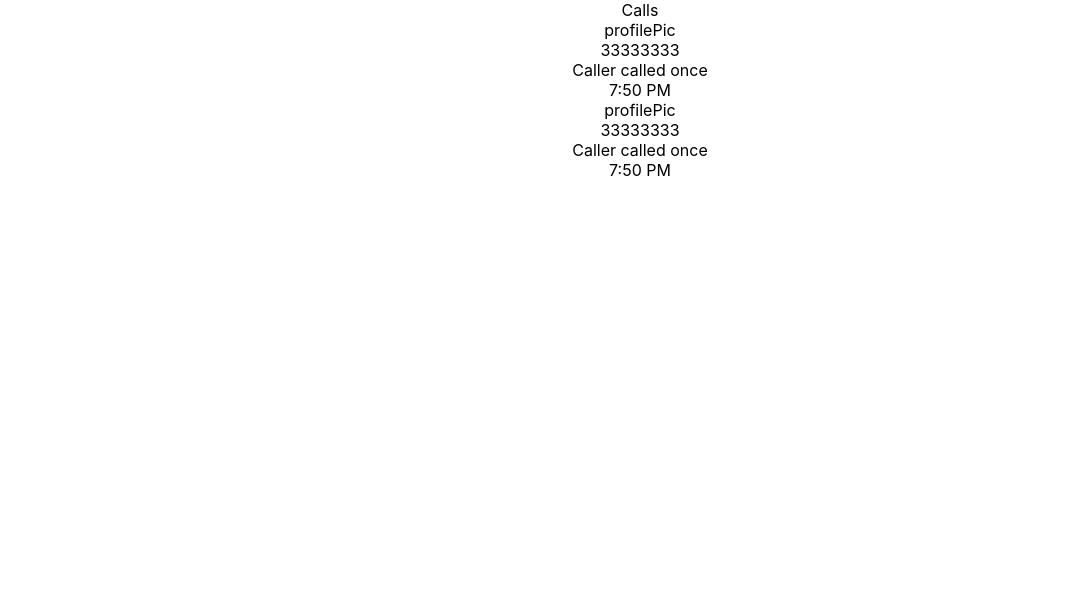
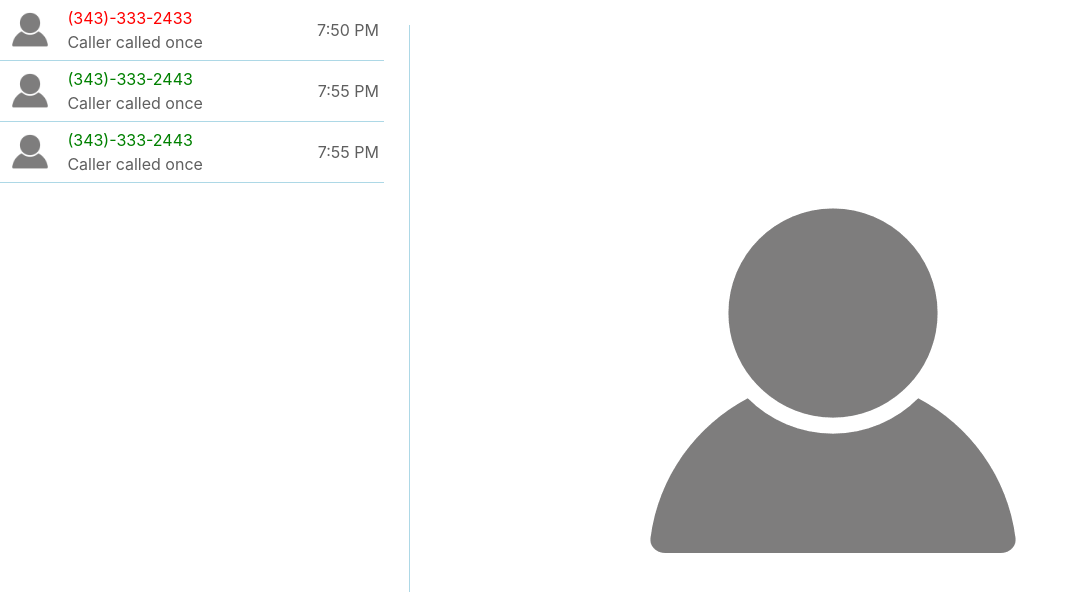
Before and after one commit to Foyin/Speer-Challenge, a React (Create React App) app in the folder speer-app/: page / in a window 1280 px wide. Shown: the top 592 px of the page, without its empty margins (0-1079 px from the left). Built offline with nearby package versions, Linux system fonts and the light colour scheme.

Commit message:
Design changes

```diff
--- a/speer-app/src/App.js
+++ b/speer-app/src/App.js
@@ -1,21 +1,36 @@
 import logo from './logo.svg';
 import './styles/App.scss';
-import CallsList from './components/Callslist/CallsList'
+import CallsList from './components/Callslist/CallsList';
+import ProfilePic from "./images/profile-icon.png";
 
-let archive = [];
+
+let archivedCalls = [
+  {
+    "number": "(343)-333-2433",
+    "type": "missed",
+    "status": "Caller called once",
+    "time":"7:50 PM"
+  }
+];
 let allCalls =
 [
   {
-    "number": "33333333",
+    "number": "(343)-333-2433",
     "type": "missed",
     "status": "Caller called once",
     "time":"7:50 PM"
   },
   {
-    "number": "33333333",
-    "type": "missed",
+    "number": "(343)-333-2443",
+    "type": "complete",
     "status": "Caller called once",
-    "time":"7:50 PM"
+    "time":"7:55 PM"
+  },
+  {
+    "number": "(343)-333-2443",
+    "type": "complete",
+    "status": "Caller called once",
+    "time":"7:55 PM"
   }
 ]
 
@@ -26,7 +41,10 @@ function App() {
       <header className="App-header">
 
       </header>
-      <CallsList calls={allCalls}/>
+      <div className="main">
+        <CallsList calls={allCalls}/>
+        <div className="profileArea"><img src={ProfilePic}/></div>
+      </div>
     </div>
   );
 }
--- /dev/null
+++ b/speer-app/src/components/Callslist/Call.js
@@ -0,0 +1,32 @@
+import ProfilePic from "../../images/profile-icon.png"
+
+function Call({
+    number,
+    type,
+    status,
+    time}){
+
+    function callType(){
+        if (type === "missed"){
+            return "red";
+        }
+        else if (type === "complete"){
+            return "green";
+        }
+        else
+            return "black";
+    }
+    return(
+        <div className="callListItem">
+            <div className="profilePic">
+                <img src={ProfilePic}/>
+            </div>
+            <div className="callListItemNumberArea">
+                <div className="number" style={{color: callType()}}>{number}</div>
+                <div className="status">{status}</div>
+            </div>
+            <div className="time">{time}</div>
+        </div>
+    );
+}
+export default Call;
--- a/speer-app/src/components/Callslist/Call/Call.js
+++ /dev/null
@@ -1,17 +0,0 @@
-function Call({
-    number,
-    type,
-    status,
-    time}){
-    return(
-        <div className="callListItem">
-            <div>profilePic</div>
-            <div className="callListItemNumberArea">
-                <div>{number}</div>
-                <div>{status}</div>
-            </div>
-            <div>{time}</div>
-        </div>
-    );
-}
-export default Call;
--- a/speer-app/src/components/Callslist/Call/Call.scss
+++ /dev/null
@@ -1,7 +0,0 @@
-@import '../../../styles/Colors.scss';
-
-div{
-    width: 50%;
-    background-color: rgb(31, 124, 206);
-    color: blue;
-}
--- a/speer-app/src/components/Callslist/CallsList.js
+++ b/speer-app/src/components/Callslist/CallsList.js
@@ -1,4 +1,4 @@
-import Call from './Call/Call';
+import Call from './Call';
 import './CallsList.scss'
 
 function CallsList({calls}){
@@ -11,8 +11,7 @@ function CallsList({calls}){
         key={index}/>
     );
     return (
-      <div className="CallsList" >
-        <div className="CallsListTitle">Calls</div>
+      <div className="callsList" >
           {listItems}
       </div>
     );
--- a/speer-app/src/components/Callslist/CallsList.scss
+++ b/speer-app/src/components/Callslist/CallsList.scss
@@ -0,0 +1,42 @@
+@import '../../styles/Colors.scss';
+$padding: 5px;
+$sub-text-color: rgb(95, 95, 95);
+
+.callsList{
+    .callListItem{
+        display: flex;
+        align-items: center;
+        flex-direction: row;
+        background: rgb(255, 255, 255);
+        color: black;
+        border-bottom: 1px solid lightblue;
+        width: 30vw;
+        .profilePic{
+            display: flex;
+            align-items: center;
+            justify-content: center;
+            width: min-content;
+            padding: $padding;
+            img{
+                width: 50px;
+            }
+        }
+        .callListItemNumberArea{
+            flex-grow: 2;
+            text-align: start;
+            padding: $padding;
+
+            .number{
+                padding: 1%;
+            }
+            .status{
+                padding: 1%;
+                color: $sub-text-color;
+            }
+        }
+        .time{
+            color: $sub-text-color;
+            padding: $padding;
+        }
+    }
+}
--- a/speer-app/src/styles/App.scss
+++ b/speer-app/src/styles/App.scss
@@ -3,6 +3,20 @@
 
 .App {
   text-align: center;
+  .main{
+    display: flex;
+    flex-direction: row;
+    width: 100%;
+    .profileArea{
+      display: flex;
+      justify-content: center;
+      align-items: center;
+      width: 100%;
+      height: 90vh;
+      border-left: 1px solid lightblue;
+      margin: 25px;
+    }
+  }
 }
 
 .App-logo {
```
Also changed, not shown: speer-app/src/images/profile-icon.png (added).
